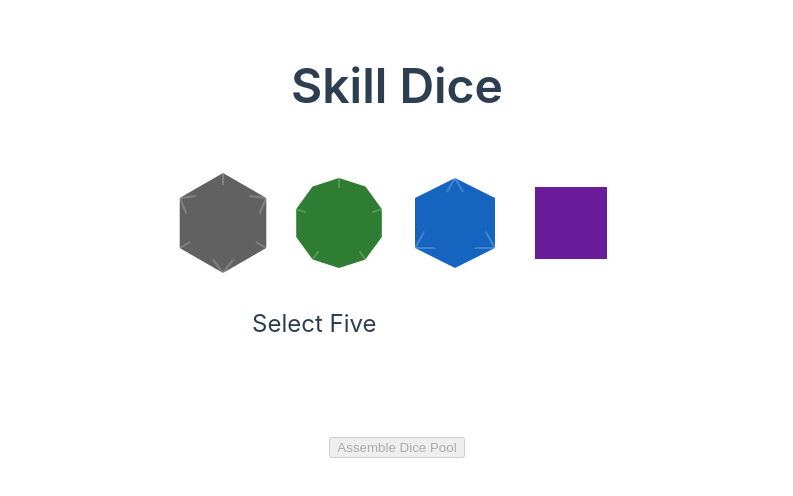
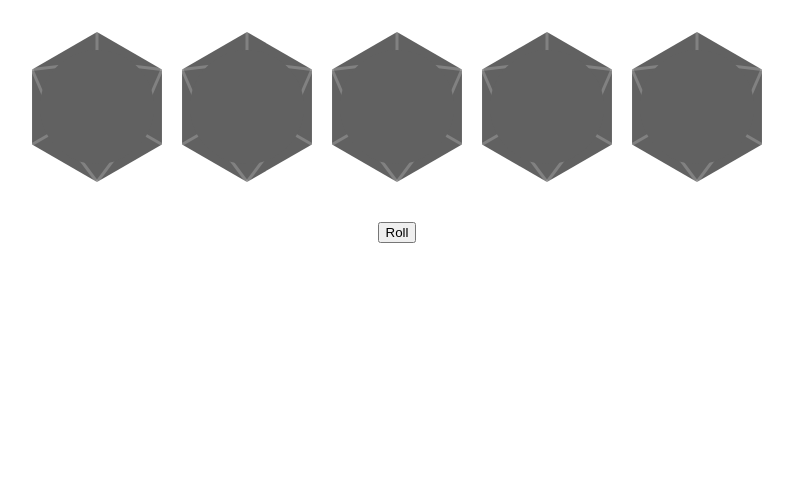
Before and after one commit to DanielBelchamber/skill-dice, a Vue app: page / in a window 1280 px wide. Shown: the top 496 px of the page, without its empty margins (243-1036 px from the left). Built offline with nearby package versions, Linux system fonts and the light colour scheme.

Commit message:
feat: app reframe with composables

```diff
--- a/src/components/SkillDie.vue
+++ b/src/components/SkillDie.vue
@@ -1,15 +1,15 @@
 <script setup lang="ts">
 import { computed, type PropType } from 'vue'
 
-import { type SkillDieType, type SkillDieValue } from '@/stores/dicePool'
+import type { SkillDieRank, SkillDieValue } from '@/composables/dicePool';
 
 const props = defineProps({
   size: {
     type: Number,
     default: 100
   },
-  dieType: {
-    type: String as PropType<SkillDieType>,
+  dieRank: {
+    type: String as PropType<SkillDieRank>,
     required: false
   },
   rollValue: {
@@ -19,7 +19,7 @@ const props = defineProps({
 })
 
 const fillColor = computed(() => {
-  switch (props.dieType) {
+  switch (props.dieRank) {
     case 'Master':
       return '#6A1B9A'
     case 'Expert':
@@ -36,8 +36,8 @@ const fillColor = computed(() => {
 <template>
   <svg class="SkillDie" :width="size" :height="size" viewBox="0 0 100 100">
     <!-- Die Types -->
-    <rect v-if="dieType === 'Master'" x="14" y="14" width="72" height="72" :fill="fillColor" />
-    <g v-if="dieType === 'Expert'">
+    <rect v-if="dieRank === 'Master'" x="14" y="14" width="72" height="72" :fill="fillColor" />
+    <g v-if="dieRank === 'Expert'">
       <!-- background -->
       <polygon points="10,25 50,5 90,25 90,75 50,95 10,75" :fill="fillColor" />
       <!-- line hints -->
@@ -47,12 +47,11 @@ const fillColor = computed(() => {
       <!-- hint cover -->
       <circle cx="50" cy="50" r="32" :fill="fillColor" />
     </g>
-    <g v-if="dieType === 'Adept'">
+    <g v-if="dieRank === 'Adept'">
       <!-- background -->
       <polygon
         points="50,5 76.43,13.59 92.8,36.09 92.8,63.91 76.43,86.41 50,95 23.57,86.41 7.2,63.91 7.2,36.09 23.57,13.59"
-        :fill="fillColor"
-      />
+        :fill="fillColor" />
       <!-- line hints -->
       <line x1="50" y1="5" x2="50" y2="50" stroke="white" stroke-width="2" opacity="0.2" />
       <line x1="92.8" y1="36.09" x2="50" y2="50" stroke="white" stroke-width="2" opacity="0.2" />
@@ -62,7 +61,7 @@ const fillColor = computed(() => {
       <!-- hint cover -->
       <circle cx="50" cy="50" r="35" :fill="fillColor" />
     </g>
-    <g v-if="dieType === 'Novice'">
+    <g v-if="dieRank === 'Novice'">
       <!-- background -->
       <polygon points="6.7,25 50,0 93.3,25 93.3,75 50,100 6.7,75" :fill="fillColor" />
       <!-- line hints -->
@@ -82,32 +81,12 @@ const fillColor = computed(() => {
     </g>
 
     <!-- Roll Values -->
-    <rect
-      v-if="rollValue === 1 || rollValue === 2"
-      x="30"
-      y="45"
-      width="40"
-      height="10"
-      rx="3"
-      fill="white"
-    />
+    <rect v-if="rollValue === 1 || rollValue === 2" x="30" y="45" width="40" height="10" rx="3" fill="white" />
     <rect v-if="rollValue === 2" x="45" y="30" width="10" height="40" rx="3" fill="white" />
-    <polygon
-      v-if="rollValue === 3"
-      points="50,33 32.68,63 67.32,63"
-      stroke-width="6"
-      stroke="white"
-      stroke-linejoin="round"
-      fill="white"
-    />
+    <polygon v-if="rollValue === 3" points="50,33 32.68,63 67.32,63" stroke-width="6" stroke="white"
+      stroke-linejoin="round" fill="white" />
     <rect v-if="rollValue === 4" x="30" y="30" width="40" height="40" rx="3" fill="white" />
-    <polygon
-      v-if="rollValue === 5"
-      points="50,30 61.76,66.18 30.98,43.82 69.02,43.82 38.24,66.18"
-      stroke-width="6"
-      stroke="white"
-      stroke-linejoin="round"
-      fill="white"
-    />
+    <polygon v-if="rollValue === 5" points="50,30 61.76,66.18 30.98,43.82 69.02,43.82 38.24,66.18" stroke-width="6"
+      stroke="white" stroke-linejoin="round" fill="white" />
   </svg>
 </template>
--- /dev/null
+++ b/src/composables/dicePool.ts
@@ -0,0 +1,86 @@
+import type { ObjectValues } from '@/generic.types'
+
+const SKILL_DIE_TYPE = {
+  MASTER: 'Master',
+  EXPERT: 'Expert',
+  ADEPT: 'Adept',
+  NOVICE: 'Novice'
+} as const
+
+type SkillDieRank = ObjectValues<typeof SKILL_DIE_TYPE>
+
+type SkillDieValue = 0 | 1 | 2 | 3 | 4 | 5
+
+const VALUE_PYRAMID = [
+  5, 4, 4, 3, 3, 3, 2, 2, 2, 2, 1, 1, 1, 1, 1, 0, 0, 0, 0, 0
+] as SkillDieValue[]
+
+type SkillDie = {
+  type: SkillDieRank
+  faceCount: number
+}
+
+const MASTER_DIE: SkillDie = {
+  type: SKILL_DIE_TYPE.MASTER,
+  faceCount: 6
+}
+
+const EXPERT_DIE: SkillDie = {
+  type: SKILL_DIE_TYPE.EXPERT,
+  faceCount: 8
+}
+
+const ADEPT_DIE: SkillDie = {
+  type: SKILL_DIE_TYPE.ADEPT,
+  faceCount: 12
+}
+
+const NOVICE_DIE: SkillDie = {
+  type: SKILL_DIE_TYPE.NOVICE,
+  faceCount: 20
+}
+
+const createSkillDie = (type: SkillDieRank): SkillDie => {
+  switch (type) {
+    case SKILL_DIE_TYPE.MASTER:
+      return { ...MASTER_DIE }
+    case SKILL_DIE_TYPE.EXPERT:
+      return { ...EXPERT_DIE }
+    case SKILL_DIE_TYPE.ADEPT:
+      return { ...ADEPT_DIE }
+    case SKILL_DIE_TYPE.NOVICE:
+      return { ...NOVICE_DIE }
+  }
+}
+
+type SkillDieRoll = {
+  type: SkillDieRank
+  value: SkillDieValue
+}
+
+const rollDie = (type: SkillDieRank, faceCount: number): SkillDieRoll => {
+  const values = VALUE_PYRAMID.slice(0, faceCount)
+  return {
+    type: type,
+    value: values[Math.floor(Math.random() * faceCount)]
+  }
+}
+
+type SkillDicePool = {
+  roll: () => SkillDieRoll[]
+}
+
+const useDicePool = (dice: SkillDie[]): SkillDicePool => {
+  const roll = (): SkillDieRoll[] => dice.map((die) => rollDie(die.type, die.faceCount))
+
+  return { roll }
+}
+
+export {
+  type SkillDicePool,
+  type SkillDieRoll,
+  type SkillDieRank,
+  type SkillDieValue,
+  createSkillDie,
+  useDicePool
+}
--- /dev/null
+++ b/src/composables/skill.ts
@@ -0,0 +1,47 @@
+import { ref } from 'vue'
+
+import {
+  createSkillDie,
+  useDicePool,
+  type SkillDicePool,
+  type SkillDieRank
+} from '@/composables/dicePool'
+
+type SkillStripe = 0 | 1 | 2 | 3 | 4
+
+type SkillProficiency = {
+  rank: SkillDieRank
+  stripe: SkillStripe
+}
+
+const nextRank = (rank: SkillDieRank): SkillDieRank => {
+  switch (rank) {
+    case 'Novice':
+      return 'Adept'
+    case 'Adept':
+      return 'Expert'
+    case 'Expert':
+    case 'Master':
+      return 'Master'
+  }
+}
+
+const createSkillDicePool = (proficiency: SkillProficiency): SkillDicePool => {
+  const { rank, stripe } = proficiency
+  const dice = [...Array(5)].map((_, index) =>
+    index < stripe ? createSkillDie(nextRank(rank)) : createSkillDie(rank)
+  )
+  return useDicePool(dice)
+}
+
+const useSkill = (proficiency?: SkillProficiency) => {
+  const rank = ref<SkillDieRank>(proficiency?.rank ?? 'Novice')
+  const stripe = ref<SkillStripe>(proficiency?.stripe ?? 0)
+  const pool = ref<SkillDicePool>(createSkillDicePool({ rank: rank.value, stripe: stripe.value }))
+
+  const roll = () => pool.value.roll()
+
+  return { rank, stripe, roll }
+}
+
+export { nextRank, useSkill }
--- /dev/null
+++ b/src/generic.types.ts
@@ -0,0 +1,3 @@
+type ObjectValues<T> = T[keyof T]
+
+export { type ObjectValues }
--- /dev/null
+++ b/src/stores/app.ts
@@ -0,0 +1,10 @@
+import { defineStore } from 'pinia'
+import { ref } from 'vue'
+
+import { useSkill } from '@/composables/skill'
+
+export const useAppStore = defineStore('App', () => {
+  const skill = ref(useSkill())
+
+  return { skill }
+})
--- a/src/views/DiceRoller.vue
+++ b/src/views/DiceRoller.vue
@@ -1,12 +1,19 @@
 <script setup lang="ts">
 import { computed, ref } from 'vue'
 
-import { useDicePool, type SkillDieRoll } from '@/stores/dicePool'
+import { useAppStore } from '@/stores/app'
+import { nextRank } from '@/composables/skill'
+import { type SkillDieRoll } from '@/composables/dicePool'
 import SkillDie from '@/components/SkillDie.vue'
 
-const pool = useDicePool()
+const appStore = useAppStore()
 
-const isAssembled = ref(false)
+const pool = computed(() => {
+  const rank = appStore.skill.rank
+  const stripe = appStore.skill.stripe
+  return [...Array(5)].map((_, index) => (index < stripe) ? nextRank(rank) : rank)
+})
+
 const rollResult = ref<SkillDieRoll[] | null>(null)
 const totalResult = computed(() => {
   if (!rollResult.value) return 0
@@ -21,53 +28,17 @@ const shapes = computed(() => {
     .reverse()
 })
 
-const assembleDicePool = () => (isAssembled.value = true)
-
 const rollDicePool = () => {
-  rollResult.value = pool.roll()
+  rollResult.value = appStore.skill.roll()
 }
 </script>
 
 <template>
   <main>
-    <h1 class="page-title">Skill Dice</h1>
-
-    <div v-if="!isAssembled" class="selection-wrapper">
-      <div class="dice-selector">
-        <SkillDie
-          v-for="dieType in pool.typeOptions"
-          :key="dieType"
-          :die-type="dieType"
-          @click="() => pool.addDie(dieType)"
-        />
-      </div>
-
-      <div class="pool-preview">
-        <h2 class="preview-title">Select Five</h2>
-
-        <SkillDie
-          v-for="(dieType, index) in pool.assembledTypes"
-          :key="index"
-          :die-type="dieType"
-          :size="50"
-          @click="() => pool.removeDie(index)"
-        />
-      </div>
-
-      <button @click="assembleDicePool" :disabled="!pool.canAssemble">Assemble Dice Pool</button>
-    </div>
-
-    <div v-else class="roller-interface">
-      <h2 class="preview-title">Assembled Pool</h2>
-
+    <div class="roller-interface">
       <div class="dice-pool">
-        <SkillDie
-          v-for="(dieType, index) in pool.assembledTypes"
-          :key="index"
-          :die-type="dieType"
-          :roll-value="rollResult ? rollResult[index].value : undefined"
-          :size="150"
-        />
+        <SkillDie v-for="(rank, index) in pool" :key="index" :die-rank="rank"
+          :roll-value="rollResult ? rollResult[index].value : undefined" :size="150" />
       </div>
 
       <button @click="rollDicePool">Roll</button>
@@ -86,50 +57,6 @@ const rollDicePool = () => {
 main {
   width: 100%;
   height: 100%;
-}
-
-.page-title {
-  margin: 3rem 0;
-  font-size: 3rem;
-  font-weight: 600;
-  text-align: center;
-}
-
-.selection-wrapper {
-  width: 600px;
-  margin: 0 auto;
-  display: flex;
-  flex-direction: column;
-  align-items: center;
-  justify-content: center;
-}
-
-.selection-wrapper .SkillDie {
-  cursor: pointer;
-}
-
-.dice-selector {
-  height: 100px;
-  width: auto;
-  margin: 0 0 2rem;
-  display: flex;
-  align-items: center;
-  justify-content: center;
-  gap: 1rem;
-}
-
-.pool-preview {
-  width: calc(5 * 50px + 4 * 10px);
-  height: 100px;
-  margin-bottom: 2rem;
-}
-
-.preview-title {
-  margin-bottom: 0.5rem;
-}
-
-.pool-preview .SkillDie:not(:last-child) {
-  margin-right: 10px;
 }
 
 .roller-interface {
```
